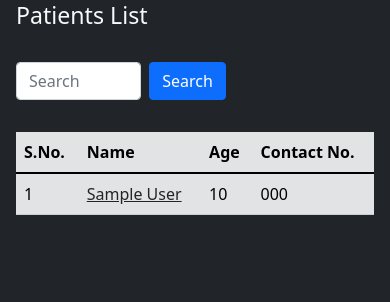
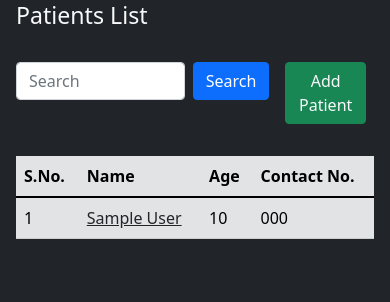
Before and after one commit to Curewell-Homeo-Clinic/admin-system, a Django app: page /patients/ in a window 390 px wide. Shown: the part 54-356 px from the top of the page. Run offline with Django 3.2, Linux system fonts and the light colour scheme; a user stored in the database is signed in; tables that the repository leaves empty hold one stand-in row (values such as "Sample post").

Commit message:
[FEATURE] List Utility Bar finished (#5)
* chore: add missing dnspython requirement

* chore: localhost error

* removed unnecessary code

* feat:applied patient list view

* chore: removed unused database(test)

* chore: localhost error

* removed unnecessary code

* feat:applied patient list view

* chore: removed unused database(test)

* chore: changed class based views to functional views

To enable caching changed to functional views

* chore: caching enabeld

* feat: details and list template complete

* chrore made phone no only 10 characters long

* feat: applied validators on age field.

* chore: add missing deps

* add missing decorator symbol

* fix: hiredis warning resolved.

* chore: removed unsused param `request`.

* feat: added logout link to the navbar

* feat: list utility bar complete

```diff
--- a/patients/views.py
+++ b/patients/views.py
@@ -7,13 +7,15 @@ from django.contrib.auth.decorators import login_required
 
 CACHE_TTL = getattr(settings, 'CACHE_TTL', DEFAULT_TIMEOUT)
 
+CACHE_TTL = getattr(settings, 'CACHE_TTL', DEFAULT_TIMEOUT)
+
 
 def index(request):
     response = redirect('/patients/')
     return response
 
 
-def get_patient(request, filter_patient=None):
+def get_patient(filter_patient=None):
     if filter_patient:
         patients = Patient.objects.filter(first_name__icontains=filter_patient)
     else:
@@ -29,18 +31,16 @@ def patient_list(request):
         patients = cache.get(filter_patient)
     else:
         if filter_patient:
-            patients = get_patient(request, filter_patient)
+            patients = get_patient(filter_patient)
             cache.set(filter_patient, patients)
         else:
-            patients = get_patient(request)
+            patients = get_patient()
 
     context = {'patients': patients}
     return render(request, 'patients/patient_list.html', context=context)
 
 
-login_required(login_url='/admin/login/')
-
-
+@login_required(login_url='/admin/login/')
 def patient_detail(request, pk):
     if cache.get(pk):
         patient = cache.get(pk)
--- a/requirements.txt
+++ b/requirements.txt
@@ -5,9 +5,11 @@ django-redis==5.0.0
 djongo==1.3.6
 dnspython==2.1.0
 gunicorn==20.1.0
+hiredis==2.0.0
 pymongo==3.12.1
 pytz==2021.3
 redis==4.0.1
 sqlparse==0.2.4
 whitenoise==5.3.0
 wrapt==1.13.3
+yapf==0.31.0
--- a/templates/navbar.html
+++ b/templates/navbar.html
@@ -13,6 +13,11 @@
 				<li class="nav-item">
 					<a class="nav-link" href="/admin">Admin</a>
 				</li>
+				<li class="nav-item">
+					<div class="d-grid gap-2 d-md-flex justify-content-md-end">
+						<a class="nav-link" href="/admin/logout/">Logout</a>
+					</div>
+				</li>
 			</ul>
 		</div>
 	</div>
--- /dev/null
+++ b/templates/patients/list_page_utility_bar.html
@@ -0,0 +1,13 @@
+<div class="mt-3 mx-0 p-3 d-flex justify-content-between">
+	<form method="get">
+		<div class="mx-0 px-0 d-flex">
+			<input class="form-control" name="filter_patient" placeholder="Search" style="width:100%">
+			<button class="btn btn-primary mx-2">Search</button>
+		</div>
+	</form>
+	<div class="d-grid gap-2 d-md-flex justify-content-md-end">
+		<button class="btn btn-success mx-2">
+			<a class="text-light" style="text-decoration: none;" href="/admin/patients/patient/add/">Add Patient</a>
+		</button>
+	</div>
+</div>
--- a/templates/patients/patient_list.html
+++ b/templates/patients/patient_list.html
@@ -9,15 +9,7 @@
 	<h3>Patients List</h3>
 </div>
 
-<div class="container mt-3 mx-0 p-3">
-	<form method="get">
-		<div class="mx-0 px-0 d-flex">
-			<input class="form-control" name="filter_patient" placeholder="Search" style="width:35%">
-			<button class="btn btn-primary mx-2">Search</button>
-		</div>
-	</form>
-
-</div>
+{% include './list_page_utility_bar.html' %}
 
 <div class="p-3">
 	<table class="table table-hover table-secondary">
```
Also changed, not shown: patient_management_system/settings.py (+14 -14 lines).
